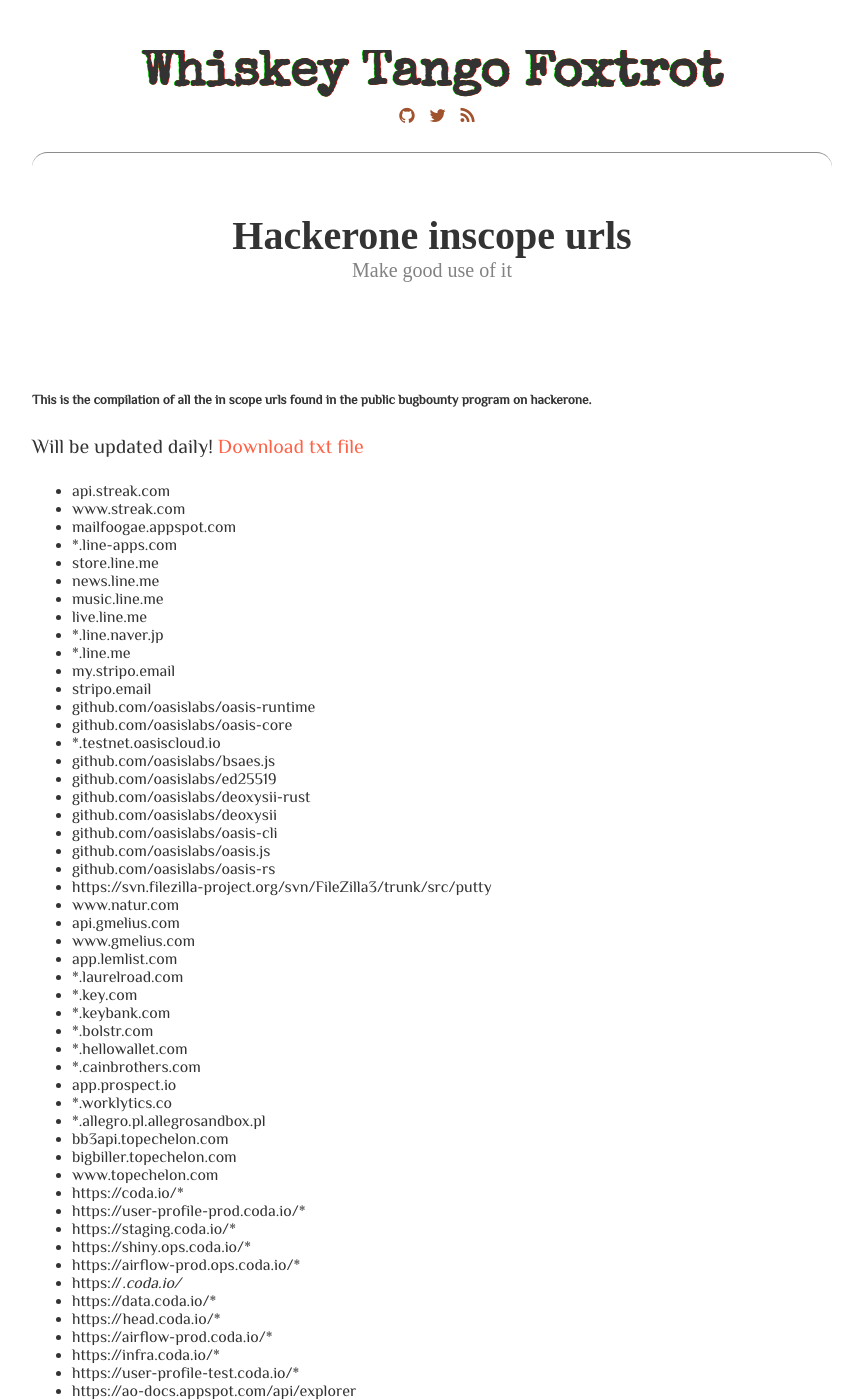
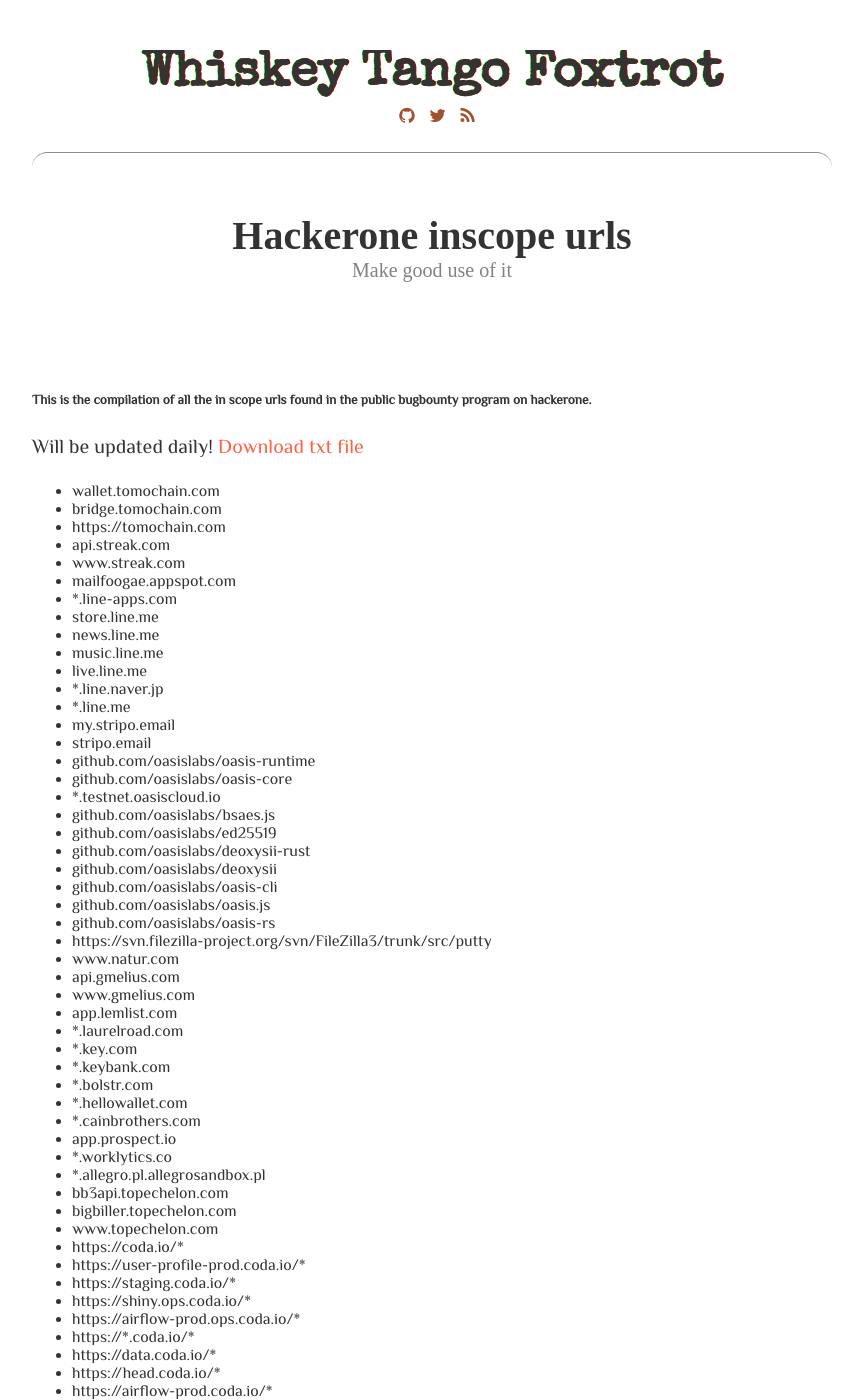
Before and after one commit to avicoder/avicoder.github.io, a Jekyll site: the page built from _posts/2019-10-15-h1-inscope-urls.md, in a window 1280 px wide and 1400 px high. Shown: the whole window, without its empty margins (208-1071 px from the left). Built offline with Jekyll 4.4.1, drawn with Linux system fonts in a browser that asks for light colours; some web fonts are replaced; comment, search, counter and statistics services are not loaded; some of the changed text lies outside the part shown.

Commit message:
Update 2019-10-15-h1-inscope-urls.md

```diff
--- a/_posts/2019-10-15-h1-inscope-urls.md
+++ b/_posts/2019-10-15-h1-inscope-urls.md
@@ -11,21 +11,25 @@
 Will be updated daily!
 [Download txt file](https://avicoder.me/h1_inscope_urls.txt)
 
+
+ - wallet.tomochain.com
+ - bridge.tomochain.com
+ - https://tomochain.com
  - api.streak.com
  - www.streak.com
  - mailfoogae.appspot.com
- - *.line-apps.com
+ - \*.line-apps.com
  - store.line.me
  - news.line.me
  - music.line.me
  - live.line.me
- - *.line.naver.jp
- - *.line.me
+ - \*.line.naver.jp
+ - \*.line.me
  - my.stripo.email
  - stripo.email
  - github.com/oasislabs/oasis-runtime
  - github.com/oasislabs/oasis-core
- - *.testnet.oasiscloud.io
+ - \*.testnet.oasiscloud.io
  - github.com/oasislabs/bsaes.js
  - github.com/oasislabs/ed25519
  - github.com/oasislabs/deoxysii-rust
@@ -38,15 +42,15 @@
  - api.gmelius.com
  - www.gmelius.com
  - app.lemlist.com
- - *.laurelroad.com
- - *.key.com
- - *.keybank.com
- - *.bolstr.com
- - *.hellowallet.com
- - *.cainbrothers.com
+ - \*.laurelroad.com
+ - \*.key.com
+ - \*.keybank.com
+ - \*.bolstr.com
+ - \*.hellowallet.com
+ - \*.cainbrothers.com
  - app.prospect.io
- - *.worklytics.co
- - *.allegro.pl.allegrosandbox.pl
+ - \*.worklytics.co
+ - \*.allegro.pl.allegrosandbox.pl
  - bb3api.topechelon.com
  - bigbiller.topechelon.com
  - www.topechelon.com
@@ -55,16 +59,16 @@
  - https://staging.coda.io/*
  - https://shiny.ops.coda.io/*
  - https://airflow-prod.ops.coda.io/*
- - https://*.coda.io/*
+ - https://\*.coda.io/*
  - https://data.coda.io/*
  - https://head.coda.io/*
  - https://airflow-prod.coda.io/*
  - https://infra.coda.io/*
  - https://user-profile-test.coda.io/*
  - https://ao-docs.appspot.com/api/explorer
- - *.tumblr.com
- - *.txmblr.com
- - *.srvcs.tumblr.com
+ - \*.tumblr.com
+ - \*.txmblr.com
+ - \*.srvcs.tumblr.com
  - t.umblr.com
  - assets.tumblr.com
  - safe.tumblr.com
@@ -72,7 +76,7 @@
  - secure.tumblr.com
  - api.tumblr.com
  - www.tumblr.com
- - *.railto.com
+ - \*.railto.com
  - https://www.sangam.com/
  - https://api.sangam.com
  - https://hera.sangam.com
@@ -94,10 +98,10 @@
  - app.prosperworks.com
  - www.copper.com
  - www.amitree.com
- - *.api.savedroid.de
+ - \*.api.savedroid.de
  - api.savedroid.com/*
- - *.savedroid.com
- - *.ncsc.gov.uk
+ - \*.savedroid.com
+ - \*.ncsc.gov.uk
  - https://mainnet.eos.dfuse.io
  - datapod-1-ingest.forescoutcloud.net
  - datapod-1-ingest.Development.Forescout.com
@@ -134,12 +138,12 @@
  - webjob-gameplay.refereum.com
  - webjob-twitch.refereum.com
  - refereum.com
- - *.kartpay.com
- - *.upgrade.com
- - *.uipath.com
+ - \*.kartpay.com
+ - \*.upgrade.com
+ - \*.uipath.com
  - dashboard.shieldox.com
- - *.shieldox.ai
- - *.shieldox.com
+ - \*.shieldox.ai
+ - \*.shieldox.com
  - app.trint.com
  - embed.trint.com
  - media.trint.com
@@ -187,7 +191,7 @@
  - rebatefinder-dev.ecobee.com
  - utilities.ecobee.com
  - https://chain.link/
- - *.smartcontract.com
+ - \*.smartcontract.com
  - cruises.priceline.com
  - www.priceline.com
  - reservations.rezserver.com
@@ -195,32 +199,32 @@
  - admin.rezserver.com
  - secure.rezserver.com
  - www.bookingholdings.com
- - *.zeit.co
- - *.now.systems
- - *.zeit.sh
+ - \*.zeit.co
+ - \*.now.systems
+ - \*.zeit.sh
  - zeit-cdn.net
- - *.tomtomgroup.com
- - *.teleatlas.com
+ - \*.tomtomgroup.com
+ - \*.teleatlas.com
  - api.tomtom.com
- - *.tomtom.com
+ - \*.tomtom.com
  - donations.livestream.com
- - *.livestream.com
+ - \*.livestream.com
  - www.livestream.com
- - *.new.livestream.com
- - *.pyopenssl.org
- - *.cryptography.io
- - *.paribus.co
- - *.capitalone360.com
- - *.wikibuy.com
- - *.bluetarp.com
- - *.capitalone.ca
- - *.capitalonebank.com
- - *.unitedincome.com
- - *.capitalone.co.uk
- - *.capitalone.com
- - *.backblazeb2.com
+ - \*.new.livestream.com
+ - \*.pyopenssl.org
+ - \*.cryptography.io
+ - \*.paribus.co
+ - \*.capitalone360.com
+ - \*.wikibuy.com
+ - \*.bluetarp.com
+ - \*.capitalone.ca
+ - \*.capitalonebank.com
+ - \*.unitedincome.com
+ - \*.capitalone.co.uk
+ - \*.capitalone.com
+ - \*.backblazeb2.com
  - www.backblaze.com
- - *.backblaze.com
+ - \*.backblaze.com
  - app.smartsheet.com
  - api.smartsheet.com/2.0
  - *authenticate.trustpilot.com
@@ -257,13 +261,13 @@
  - xs0.forgeofempires.com
  - xs1.forgeofempires.com
  - xs1.elvenar.com
- - *.igpayment.com
+ - \*.igpayment.com
  - xs.elvenar.com
- - *.innogames.de
+ - \*.innogames.de
  - xs0.grepolis.com
  - xs.forgeofempires.com
  - xs1.grepolis.com
- - *.innogames.com
+ - \*.innogames.com
  - xs0.elvenar.com
  - xs.grepolis.com
  - xs1.tribalwars.cash
@@ -279,7 +283,7 @@
  - https://accounts.creditkarma.com
  - https://blog.creditkarma.com/
  - https://tax.creditkarma.com
- - https://*.creditkarma.com
+ - https://\*.creditkarma.com
  - https://www.creditkarma.ca
  - https://help.creditkarma.com
  - https://api.creditkarma.com
@@ -307,18 +311,18 @@
  - magentolive.com
  - u.magento.com
  - magento.com
- - *.quicklane.com
- - *.ford.com
- - *.omnicraftautoparts.com
- - *.motorcraft.com
- - *.lincoln.com
+ - \*.quicklane.com
+ - \*.ford.com
+ - \*.omnicraftautoparts.com
+ - \*.motorcraft.com
+ - \*.lincoln.com
  - www.hyatt.com
  - hyatt.com
  - assets.hyatt.com
  - world.hyatt.com
  - www.cfptime.org
  - capi.grammarly.com
- - *.grammarly.io
+ - \*.grammarly.io
  - admin-panel.grammarly.com
  - irbis.grammarly.com
  - dox.grammarly.com
@@ -326,7 +330,7 @@
  - www.grammarly.com
  - data.grammarly.com
  - gnar.grammarly.com
- - *.grammarly.net
+ - \*.grammarly.net
  - app.grammarly.com
  - account.grammarly.com
  - institution.grammarly.com
@@ -336,25 +340,25 @@
  - food.grammarly.io
  - api.ratelimited.me
  - ratelimited.me
- - *.ratelimited.me
+ - \*.ratelimited.me
  - m.avito.ru
  - www.avito.ru
- - *.fanduel.com
+ - \*.fanduel.com
  - fdbox.net
  - fanduel.design
- - *.hboeck.de
- - *.betterscience.org
- - *.fuzzing-project.org
- - *.smule.com
- - *.flickr.com
+ - \*.hboeck.de
+ - \*.betterscience.org
+ - \*.fuzzing-project.org
+ - \*.smule.com
+ - \*.flickr.com
  - www.casper.com
  - operator.casper.com
  - bedpost.casper.com
- - *.vivy.com
+ - \*.vivy.com
  - https://www.innocraft.cloud/
  - jenkins.eslint.org
- - *.alicdn.com
- - *.damai.cn
+ - \*.alicdn.com
+ - \*.damai.cn
  - www.lazada.com
  - sellercenter.lazada.*sixcountry
  - my.lazada.*sixcountry
@@ -363,56 +367,56 @@
  - member.lazada.*sixcountry
  - store.lazada.*sixcountry
  - cart.lazada.*sixcountry
- - *.1688.com
- - *.ucweb.com
- - *.taobao.com
- - *.alibaba.com
- - *.aligames.com
- - *.dayu.com
- - *.shenjing.com
- - *.alios.cn
- - *.alihealth.cn
- - *.mei.com
- - *.umeng.com
- - *.aliqin.cn
- - *.sm.cn
- - *.alibabapictures.com
- - *.alibabaplanet.com
- - *.alisports.com
- - *.amap.com
- - *.autonavi.com
- - *.shuqireader.com
- - *.shuqi.com
- - *.uc.cn
- - *.xiami.com
- - *.soku.com
- - *.tudou.com
- - *.youku.com
- - *.fliggy.com
- - *.cainiao.com
- - *.dingtalk.com
- - *.9apps.com
- - *.etao.com
- - *.alibabagroup.com
- - *.alibaba-inc.com
- - *.alimama.com
- - *.aliyun.com
- - *.tmall.com
- - *.aliexpress.com
- - *.xoom.com
+ - \*.1688.com
+ - \*.ucweb.com
+ - \*.taobao.com
+ - \*.alibaba.com
+ - \*.aligames.com
+ - \*.dayu.com
+ - \*.shenjing.com
+ - \*.alios.cn
+ - \*.alihealth.cn
+ - \*.mei.com
+ - \*.umeng.com
+ - \*.aliqin.cn
+ - \*.sm.cn
+ - \*.alibabapictures.com
+ - \*.alibabaplanet.com
+ - \*.alisports.com
+ - \*.amap.com
+ - \*.autonavi.com
+ - \*.shuqireader.com
+ - \*.shuqi.com
+ - \*.uc.cn
+ - \*.xiami.com
+ - \*.soku.com
+ - \*.tudou.com
+ - \*.youku.com
+ - \*.fliggy.com
+ - \*.cainiao.com
+ - \*.dingtalk.com
+ - \*.9apps.com
+ - \*.etao.com
+ - \*.alibabagroup.com
+ - \*.alibaba-inc.com
+ - \*.alimama.com
+ - \*.aliyun.com
+ - \*.tmall.com
+ - \*.aliexpress.com
+ - \*.xoom.com
  - paypal.me
  - scrutiny.swiftfinancial.com
  - pigeon.swiftfinancial.com
  - decision.swiftfinancial.com
  - partner.swiftfinancial.com
  - prequal.swiftfinancial.com
- - *.braintree.tools
- - *.braintree-api.com
+ - \*.braintree.tools
+ - \*.braintree-api.com
  - py.pl
  - paypalobjects.com
- - *.paydiant.com
- - *.braintreegateway.com
- - *.venmo.com
+ - \*.paydiant.com
+ - \*.braintreegateway.com
+ - \*.venmo.com
  - swiftcapital.com
  - swiftfinancial.com
  - loanbuilder.com
@@ -483,7 +486,7 @@
  - https://keyguard.nimiq.com/
  - https://bounty-node.rsk.co
  - www.bitmex.com
- - *.bitmex.com
+ - \*.bitmex.com
  - public.bitmex.com
  - blog.crowdstrike.com
  - www.falcon-sandbox.com
@@ -491,23 +494,23 @@
  - www.hybrid-analysis.com
  - www.crowdstrike.com
  - www.crowdstrike.org
- - *.goldman.com
- - *.marcus.com
- - *.marcus.co.uk
- - *.goldmansachs.com
+ - \*.goldman.com
+ - \*.marcus.com
+ - \*.marcus.co.uk
+ - \*.goldmansachs.com
  - marquee.gs.com
  - goldmansachsindices.com
  - developer.gs.com
- - *.global-liquidity.gs.com
- - *.qaglobal-liquidity.gs.com
- - *.gs-mosaic.gs.com
- - *.gs-mosaic.qa.gs.com
- - *.gsam.com
- - *.gs.com
+ - \*.global-liquidity.gs.com
+ - \*.qaglobal-liquidity.gs.com
+ - \*.gs-mosaic.gs.com
+ - \*.gs-mosaic.qa.gs.com
+ - \*.gsam.com
+ - \*.gs.com
  - research.gs.com
- - *.honestdollar.com
- - *.claritymoney.com
- - *.gsselect.com
+ - \*.honestdollar.com
+ - \*.claritymoney.com
+ - \*.gsselect.com
  - https://cryptojourney.com/
  - https://securitytxt.org/
  - https://bugbountyguide.com/
@@ -543,14 +546,14 @@
  - https://login.fr.cloud.gov/
  - https://logs.fr.cloud.gov
  - https://dashboard-beta.fr.cloud.gov/
- - *.code.gov
- - *.search.gov
+ - \*.code.gov
+ - \*.search.gov
  - marketplace.fedramp.gov
  - www.fedramp.gov
  - tock.18f.gov
- - *.search.usa.gov
+ - \*.search.usa.gov
  - https://idp.fr.cloud.gov
- - *.login.gov
+ - \*.login.gov
  - dashboard-beta.fr.cloud.gov
  - https://catalog.data.gov
  - https://api.data.gov
@@ -575,20 +578,20 @@
  - https://18f.gsa.gov
  - https://manage.data.gov
  - https://vote.gov
- - *.deliveroo-data-test.io
- - *.deliveroo-streams.net
- - *.deliveroo-data.io
- - *.deliveroo-data.net
- - *.deliveroo.*
+ - \*.deliveroo-data-test.io
+ - \*.deliveroo-streams.net
+ - \*.deliveroo-data.io
+ - \*.deliveroo-data.net
+ - \*.deliveroo.*
  - infogram.com
  - your-store.vendhq.com
  - secure.vendhq.com
  - developers.vendhq.com
  - www.vendhq.com
- - *.vanillacommunities.com
- - *.vanillastaging.com
- - *.vanilladevelopment.com
- - *.vanillaforums.com
+ - \*.vanillacommunities.com
+ - \*.vanillastaging.com
+ - \*.vanilladevelopment.com
+ - \*.vanillaforums.com
  - api.bitwarden.com
  - help.bitwarden.com
  - bitwarden.com
@@ -617,24 +620,24 @@
  - mossy.breadcrumb.com
  - https://645892349820.vulnerbug.com
  - teamhelp.upserve.com
- - *.upserve.com
+ - \*.upserve.com
  - com.spotify.kids
  - api.spotify.com
- - *.spotifyforbrands.com
- - *.spotify.net
- - *.spotify.com
+ - \*.spotifyforbrands.com
+ - \*.spotify.net
+ - \*.spotify.com
  - api.prod.cuv-prod.app
  - ops.cuvva.com
  - vpn.corp.cuvva.com
- - *.sys.cuvva.co
- - *.int.cuvva.co
- - *.corp.cuvva.co
+ - \*.sys.cuvva.co
+ - \*.int.cuvva.co
+ - \*.corp.cuvva.co
  - underwriter.partner.cuvva.com
- - *.vendor.cuvva.co
+ - \*.vendor.cuvva.co
  - www.cuvva.com
  - hosted.weblate.org
  - staging-api.shipt.com
- - *.shipt.com
+ - \*.shipt.com
  - admin.shipt.com
  - staging-shoppingcart.shipt.com
  - staging-admin.shipt.com
@@ -645,7 +648,7 @@
  - api.shipt.com
  - app.shipt.com
  - shoppingcart.shipt.com
- - *.lyst.com
+ - \*.lyst.com
  - https://www.showmax.com
  - https://secure.showmax.com
  - https://api.showmax.com
@@ -656,36 +659,36 @@
  - my.plaid.com
  - production.plaid.com
  - demo.plaid.com
- - *.semrush.com
- - *.berush.com
- - *.labs-semrush.com
+ - \*.semrush.com
+ - \*.berush.com
+ - \*.labs-semrush.com
  - events.semrush.com
- - *.quora.com
+ - \*.quora.com
  - publishers.basicattentiontoken.org
  - brave.com
  - basicattentiontoken.org
  - www.quantopian.com
- - *.dynoquant.com
+ - \*.dynoquant.com
  - blog.quantopian.com
- - *.quantshack.com
+ - \*.quantshack.com
  - portswigger.net
- - *.web-security-academy.net
+ - \*.web-security-academy.net
  - rubygems.org
+ - www.files.com
  - your-assigned-subdomain.files.com
- - www.files.com
  - app.files.com
  - doaction.org
- - *.wordpress.org
+ - \*.wordpress.org
  - planet.wordpress.org
- - *.wordcamp.org
- - *.buddypress.org,bbpress.org,profiles.wordpress.org
+ - \*.wordcamp.org
+ - \*.buddypress.org,bbpress.org,profiles.wordpress.org
  - api.wordpress.org
  - lists.wordpress.org
  - wordpressfoundation.org
  - codex.wordpress.org,codex.bbpress.org,codex.buddypress.org
  - mercantile.wordpress.org
- - munin-*.wordpress.org
- - *.wordpress.net
+ - munin-\*.wordpress.org
+ - \*.wordpress.net
  - irclogs.wordpress.org
  - aspen.io
  - django.aspen.io
@@ -695,7 +698,7 @@
  - new.aspen.io
  - embed.vhx.tv
  - vhx.tv
- - *.vhx.tv
+ - \*.vhx.tv
  - api.vhx.tv
  - https://customerupdates.nextcloud.com
  - https://updates.nextcloud.com
@@ -721,11 +724,11 @@
  - https://logs.nextcloud.com
  - https://pushfeed.nextcloud.com
  - https://newsletter.nextcloud.com
- - *.icq.com
+ - \*.icq.com
  - web.icq.com
- - *.icq.net
+ - \*.icq.net
  - agent.mail.ru
- - *.secnews.gr
+ - \*.secnews.gr
  - www.starbucks.com
  - gift.starbucks.co.jp
  - www.starbucks.co.jp
@@ -745,20 +748,20 @@
  - www.starbucks.com.sg
  - www.starbucksreserve.com
  - www.teavana.com
- - *.rockstargames.com
+ - \*.rockstargames.com
  - socialclub.rockstargames.com
  - prod.ros.rockstargames.com
  - support.rockstargames.com
  - lifeinvader.com
  - rockstarnorth.com
- - *.github.net
+ - \*.github.net
  - classroom.github.com
  - gist.github.com
  - api.github.com
  - jobs.github.com
  - lab.github.com
  - education.github.com
- - *.githubapp.com
+ - \*.githubapp.com
  - GitHub.com
  - sandbox.open-xchange.com
  - www.tapiola.fi
@@ -777,24 +780,24 @@
  - faa.st
  - winecellar.zomato.com
  - www.zomatobook.com
- - *.zomato.com
- - *.zdev.net
- - *.infrastructure.newrelic.com
+ - \*.zomato.com
+ - \*.zdev.net
+ - \*.infrastructure.newrelic.com
  - rpm.newrelic.com/accounts/*/mobile
  - docs.newrelic.com
  - support.newrelic.com
  - developer.newrelic.com
  - rpm.eu.newrelic.com/accounts/*/browser
  - rpm.newrelic.com/accounts/*/browser
- - *.eu.newrelic.com
+ - \*.eu.newrelic.com
  - alerts.eu.newrelic.com
  - rpm.eu.newrelic.com/accounts/*/mobile
  - synthetics.eu.newrelic.com
  - infrastructure.eu.newrelic.com
  - insights.eu.newrelic.com
  - learn.newrelic.com
- - *.blog.newrelic.com
- - *.infrastructure-data.newrelic.com
+ - \*.blog.newrelic.com
+ - \*.infrastructure-data.newrelic.com
  - blog.newrelic.com
  - infrastructure.newrelic.com
  - insights.newrelic.com
@@ -803,7 +806,7 @@
  - one.newrelic.com
  - login.newrelic.com
  - alerts.newrelic.com
- - *.newrelic.com
+ - \*.newrelic.com
  - synthetics.newrelic.com
  - news.unikrn.com
  - auth.unikrn.com
@@ -818,7 +821,7 @@
  - t.unikrn.com
  - bingo-api.unikrn.com
  - pinion.gg
- - *.binary.com
+ - \*.binary.com
  - www.codeigniter.com
  - werkenbijdefensie.nl
  - careers.evonik.com
@@ -829,14 +832,14 @@
  - werkenbijderet.nl
  - mijn.werkenbijdefensie.nl
  - devmaximum.com
- - *.algolianet.com
- - *.algolia.net
+ - \*.algolianet.com
+ - \*.algolia.net
  - www.algolia.com
- - *.myteksi.com
- - *.myteksi.net
- - *.grab.com
+ - \*.myteksi.com
+ - \*.myteksi.net
+ - \*.grab.com
  - xtramile.grabpay.com
- - *.grabpay.com
+ - \*.grabpay.com
  - api.grabpay.com
  - hub.grab.com
  - p.grabtaxi.com
@@ -844,15 +847,15 @@
  - drive.grab.co
  - gamma.grab.co
  - grab.careers
- - *.grab.co
- - *.grabtaxi.com
+ - \*.grab.co
+ - \*.grabtaxi.com
  - wiki.grab.com
  - jira.grab.com
  - mos.grabpay.com
  - sandbox.reverb.com
  - tamtam.chat
  - ok.ru
- - *.ok.ru
+ - \*.ok.ru
  - https://moneybirdstorage.com
  - https://moneybird.com
  - https://mobileapi.souq.com
@@ -868,7 +871,7 @@
  - nummus.robinhood.com
  - api.robinhood.com
  - robinhood.com
- - *.zendesk.com/connect*
+ - \*.zendesk.com/connect*
  - h1-your-domain.zendesk.com
  - developer.zendesk.com
  - www.zendesk.com
@@ -876,11 +879,11 @@
  - accounts.shopify.com
  - partners.shopify.com
  - exchangemarketplace.com
- - *.shopify.com
+ - \*.shopify.com
  - www.mapbox.com
  - api.mapbox.com
  - https://www.mapbox.com/api-documentation
- - *.byairbnb.com
+ - \*.byairbnb.com
  - admin.demo.urbandoor.com
  - provider.demo.urbandoor.com
  - demo.urbandoor.com
@@ -888,17 +891,17 @@
  - luckey.app
  - luckey.fr
  - luckeyhomes.com
- - *.luxuryretreats.com
+ - \*.luxuryretreats.com
  - www.airbnb.com
- - *.withairbnb.com
- - *.muscache.com
- - *.airbnb-aws.com
- - *.atairbnb.com
- - *.hoteltonight-test.com
+ - \*.withairbnb.com
+ - \*.muscache.com
+ - \*.airbnb-aws.com
+ - \*.atairbnb.com
+ - \*.hoteltonight-test.com
  - support-api.airbnb.com
  - api.airbnb.com
- - *.airbnbcitizen.com
- - *.airbnb.com
+ - \*.airbnbcitizen.com
+ - \*.airbnb.com
  - callbacks.airbnb.com
  - open.airbnb.com
  - one.airbnb.com
@@ -908,8 +911,8 @@
  - next.airbnb.com
  - api-staging.airtable.com
  - staging.airtable.com
- - *.staging.airtable.com
- - *.staging-airtableblocks.com
+ - \*.staging.airtable.com
+ - \*.staging-airtableblocks.com
  - www.blockchain.com
  - mailer2.blockchain.com
  - mailer1.blockchain.com
@@ -917,13 +920,13 @@
  - docs.blockchain.com
  - api.blockchain.com
  - ws.blockchain.info
- - pit.*.blockchain.info
+ - pit.\*.blockchain.info
  - horizon.blockchain.info
- - *.dev.blockchain.info
- - *.europe-west1.dev.blockchain.info
+ - \*.dev.blockchain.info
+ - \*.europe-west1.dev.blockchain.info
  - consul.dev.blockchain.info
  - blog.blockchain.info
- - *.blockchain.com
+ - \*.blockchain.com
  - bci-ads.blockchain.info
  - api.blockchain.info
  - www.blockchain.info
@@ -931,8 +934,8 @@
  - prod.blockchain.com
  - pit.blockchain.com
  - mailer3.blockchain.com
- - *.ui.com
- - *.ubnt.com
+ - \*.ui.com
+ - \*.ubnt.com
  - store.ui.com
  - ir.ui.com
  - community.ui.com
@@ -952,21 +955,22 @@
  - scan.snapchat.com
  - www.instacart.com
  - api.instacart.com
- - *.rocketbank.ru
- - *.flocktory.com
- - *.contact-sys.com
- - *.rapida.ru
- - *.sovest.ru
- - *.qiwi.me
- - *.qiwi.com
+ - \*.rocketbank.ru
+ - \*.flocktory.com
+ - \*.contact-sys.com
+ - \*.rapida.ru
+ - \*.sovest.ru
+ - \*.qiwi.me
+ - \*.qiwi.com
+ - \*.cloud.vimeo.com
  - vimeo.com/create
  - player.vimeo.com
  - www.vimeo.com
- - *.vimeo.com
+ - \*.vimeo.com
  - api.vimeo.com
  - checkout.vimeo.com
  - vimeo.com/ondemand
- - *.cloud.vimeo.com
+ - vimeo.magisto.com
  - vimeo.com/api
  - vimeopro.com
  - www.dropbox.com
@@ -981,7 +985,7 @@
  - onboarding.greenhouse.io
  - boards.greenhouse.io
  - www.greenhouse.io
- - ws*.gitter.im
+ - ws\*.gitter.im
  - customers.gitlab.com
  - gitter.im
  - registry.gitlab.com
@@ -995,37 +999,37 @@
  - stage-home.wepay.com
  - go.wepay.com
  - www.wepayapi.com
- - *.twitter.com
- - *.periscope.tv
+ - \*.twitter.com
+ - \*.periscope.tv
  - mopub.com
  - gnip.com
- - *.twimg.com
- - *.pscp.tv
- - *.vine.co
+ - \*.twimg.com
+ - \*.pscp.tv
+ - \*.vine.co
  - snappytv.com
  - niche.co
  - twitterflightschool.com
  - urbandictionary.github.io
- - *.urbandictionary.biz
- - *.urbandictionary.net
- - *.urbandictionary.com
- - *.urbanup.com
- - *.urbandictionary.org
- - *.urbandictionary.blog
- - *.udimg.com
- - *.ud.wtf
- - *.urbandictionary.store
+ - \*.urbandictionary.biz
+ - \*.urbandictionary.net
+ - \*.urbandictionary.com
+ - \*.urbanup.com
+ - \*.urbandictionary.org
+ - \*.urbandictionary.blog
+ - \*.udimg.com
+ - \*.ud.wtf
+ - \*.urbandictionary.store
  - help.urbandictionary.com
  - iandunn.name
- - *.irccloud.com
+ - \*.irccloud.com
  - api.irccloud.com
  - www.irccloud.com
  - irccloud.com
  - team-irc.irccloud.com
  - irc.irccloud.com
- - *.irccloud-cdn.com
+ - \*.irccloud-cdn.com
  - blog.irccloud.com
- - *.cbhq.net
+ - \*.cbhq.net
  - api.coinbase.com
  - commerce.coinbase.com
  - coinbase.com
@@ -1040,11 +1044,11 @@
  - api.slack.com
  - api-secure.sports.yahoo.com
  - https://hackerone.com
- - *.vpn.hackerone.net
+ - \*.vpn.hackerone.net
  - https://hackerone-us-west-2-production-attachments.s3-us-west-2.amazonaws.com/
  - https://api.hackerone.com
  - https://errors.hackerone.net
  - https://www.hackerone.com
- - https://*.hackerone-ext-content.com
- - https://*.hackerone-user-content.com/
+ - https://\*.hackerone-ext-content.com
+ - https://\*.hackerone-user-content.com/
  - https://ctf.hacker101.com
```
Also changed, not shown: other parts of _posts/2019-10-15-h1-inscope-urls.md (+10 -11 lines).
